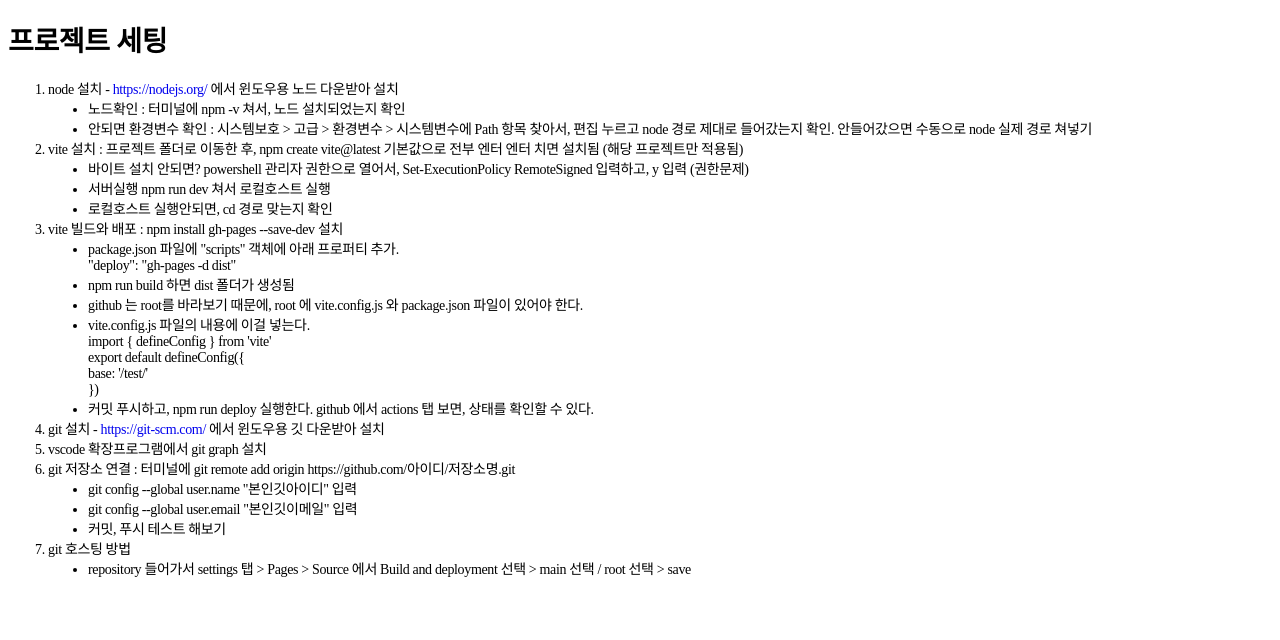
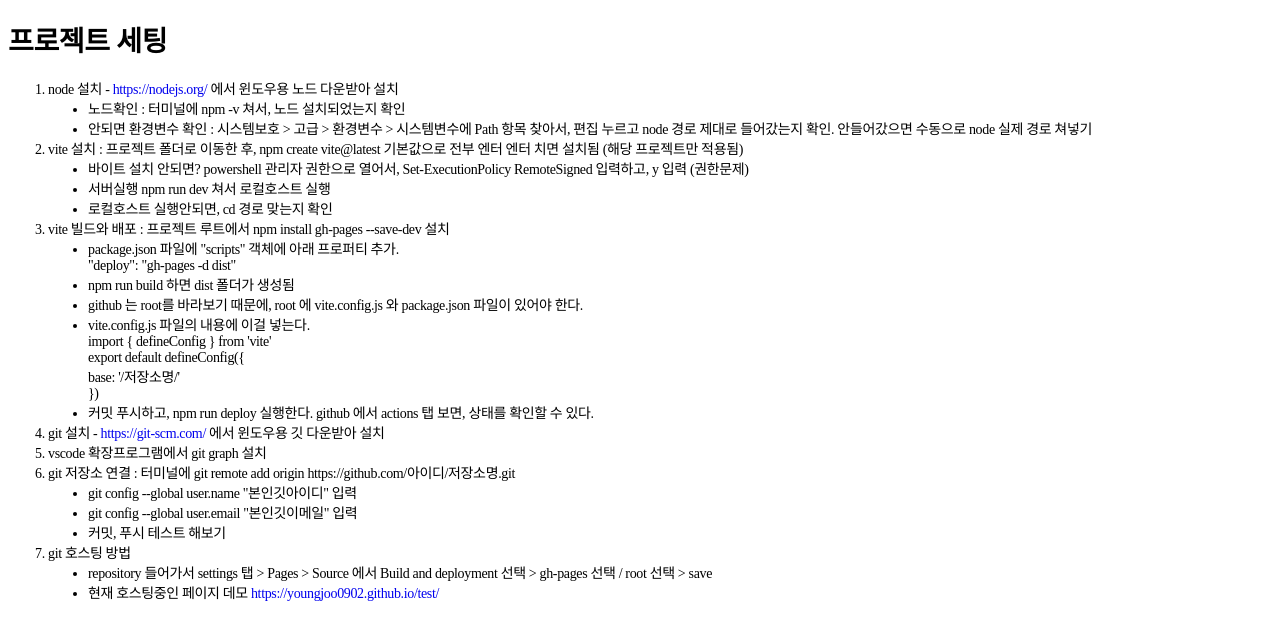
Before and after one commit to youngjoo0902/test, a website built with Vite: page index.html in a window 1280 px wide. Built offline with nearby package versions, Linux system fonts and the light colour scheme.

Commit message:
데모 적용

```diff
--- a/index.html
+++ b/index.html
@@ -25,7 +25,7 @@
             <li>로컬호스트 실행안되면, cd 경로 맞는지 확인</li>
           </ul>
         </li>
-        <li>vite 빌드와 배포 : npm install gh-pages --save-dev 설치
+        <li>vite 빌드와 배포 : 프로젝트 루트에서 npm install gh-pages --save-dev 설치
           <ul type="disc">
             <li>package.json 파일에 "scripts" 객체에 아래 프로퍼티 추가.<br>"deploy": "gh-pages -d dist"</li>
             <li>npm run build 하면 dist 폴더가 생성됨</li>
@@ -33,7 +33,7 @@
             <li>vite.config.js 파일의 내용에 이걸 넣는다.<br>
               import { defineConfig } from 'vite'<br>
               export default defineConfig({<br>
-                base: '/test/'<br>
+                base: '/저장소명/'<br>
               })
             </li>
             <li>커밋 푸시하고, npm run deploy 실행한다. github 에서 actions 탭 보면, 상태를 확인할 수 있다.</li>
@@ -50,7 +50,8 @@
           </li>
           <li>git 호스팅 방법
             <ul type="disc">
-              <li>repository 들어가서 settings 탭 > Pages > Source 에서 Build and deployment 선택 > main 선택 / root 선택 > save</li>
+              <li>repository 들어가서 settings 탭 > Pages > Source 에서 Build and deployment 선택 > gh-pages 선택 / root 선택 > save</li>
+              <li>현재 호스팅중인 페이지 데모 <a href="https://youngjoo0902.github.io/test/" target="_blank">https://youngjoo0902.github.io/test/</a></li>
             </ul>
           </li>
         </li>
```
